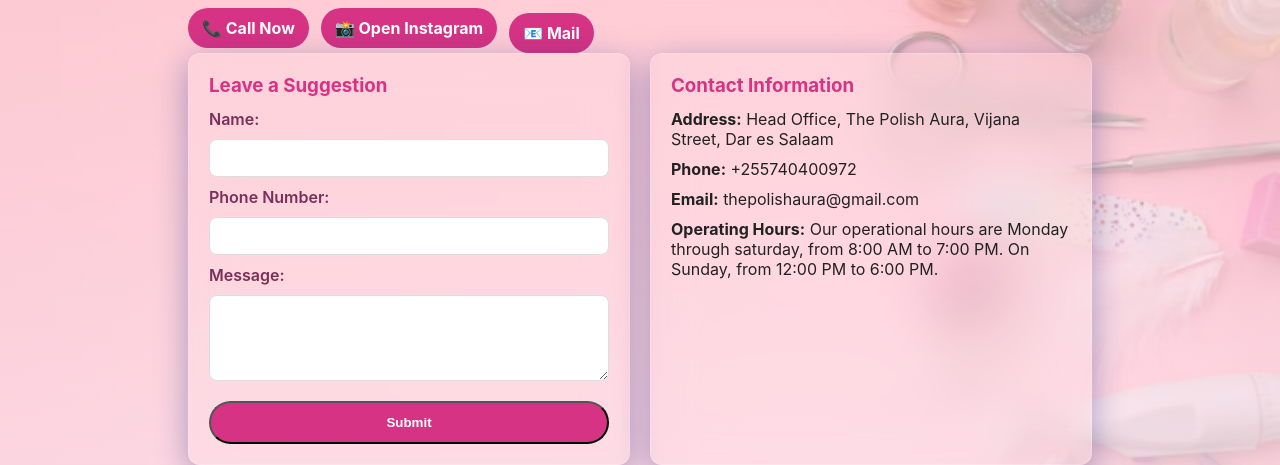
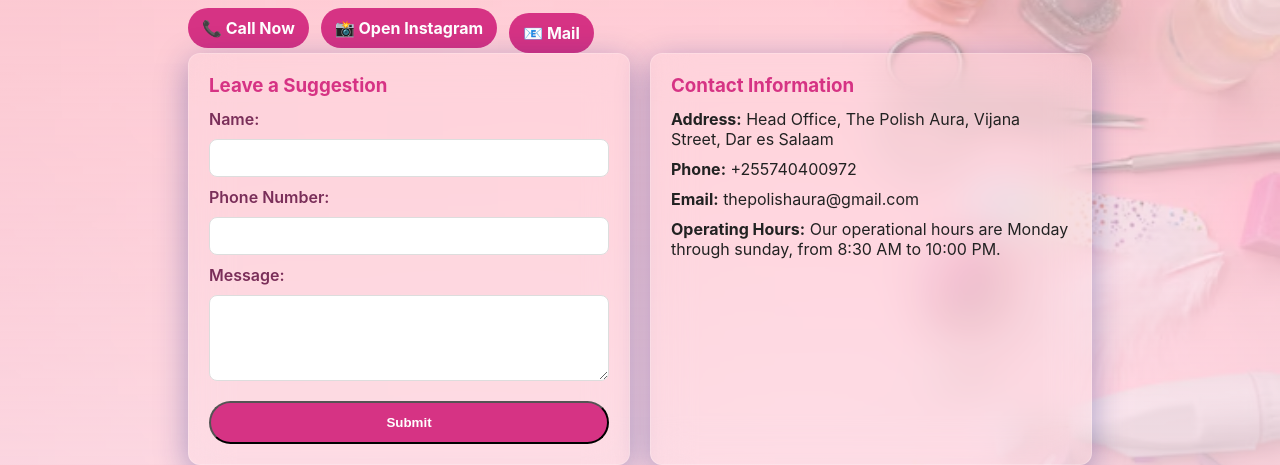
Before and after one commit to maestro1922/polish-aura, a plain HTML site: page index.html in a window 1280 px wide. Shown: the part 1212-1677 px from the top of the page. Drawn offline with Linux system fonts and the light colour scheme.

Commit message:
Update index.html

```diff
--- a/index.html
+++ b/index.html
@@ -193,7 +193,7 @@
             <p><strong>Address:</strong> Head Office, The Polish Aura, Vijana Street, Dar es Salaam</p>
             <p><strong>Phone:</strong> +255740400972</p>
             <p><strong>Email:</strong> thepolishaura@gmail.com</p>
-            <p><strong>Operating Hours:</strong> Our operational hours are Monday through saturday, from 8:00 AM to 7:00 PM. On Sunday, from 12:00 PM to 6:00 PM.</p>
+            <p><strong>Operating Hours:</strong> Our operational hours are Monday through sunday, from 8:30 AM to 10:00 PM. </p>
           </div>
         </div>
 
```
